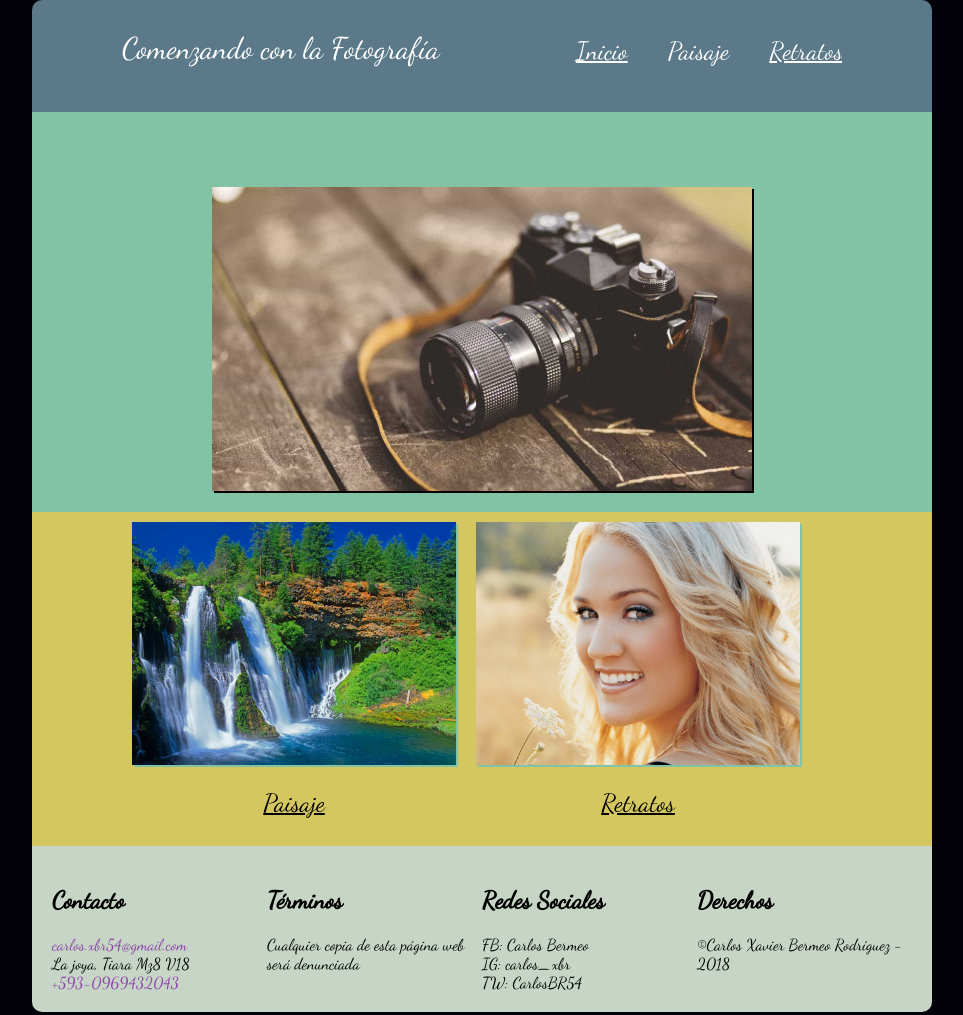
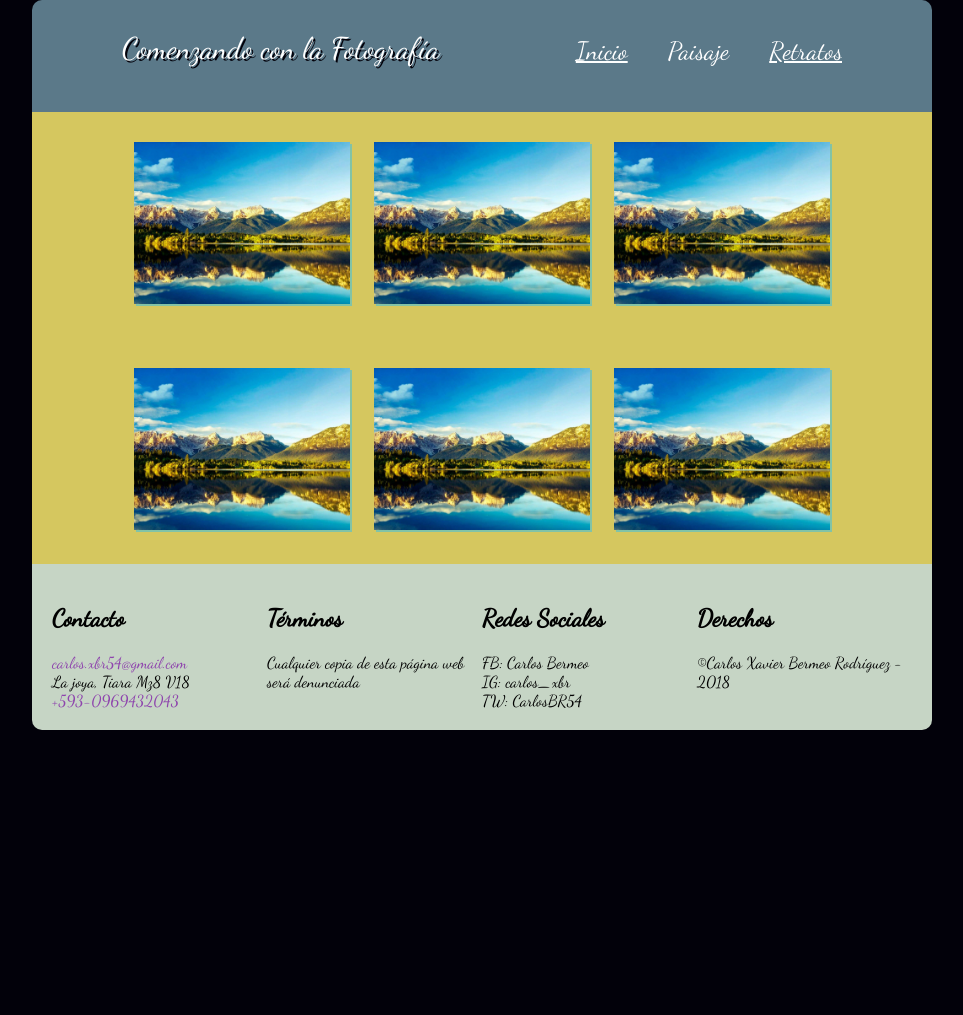
Before and after one commit to CarlosBR54/Trabajo2, a plain HTML site: page paisajes.html in a window 1280 px wide. Shown: the whole page, without its empty margins (158-1121 px from the left). After the commit the page ends 800 px from the top, so only its background shows below. Drawn offline with Linux system fonts and the light colour scheme.

Commit message:
Paisaje a medias
Se agregaron las imágenes correspondientes a paisajes

```diff
--- a/css/style.css
+++ b/css/style.css
@@ -44,6 +44,10 @@ header{
   padding-top:30px;
   min-height:70px;
   border-radius: 10px 10px 0 0;
+}
+
+.container span{
+  text-shadow: 2px 2px #02010a;
 }
 
 header a{
@@ -109,7 +113,6 @@ header nav{
 }
 
 #imagen1,#imagen2{
-  overflow: visible;
   transition: .5s;
 }
 
@@ -125,7 +128,22 @@ header nav{
   -webkit-transform: translate(20px, -5px);
 }
 
+/* Boxes 1 */
+#boxes1{
+  background: #d5c75f;
+}
 
+#boxes1 .box1{
+  float:left;
+  text-align: center;
+  width: calc(100%/3);
+  padding: 30px 0 30px 0;
+}
+
+#boxes1 .box1 img{
+  width:90%;
+  box-shadow: 2px 2px #82c3a6;
+}
 /* Footer */
 footer{
   padding:20px;
@@ -155,13 +173,14 @@ footer{
 
 /* Media Queries */
 @media(max-width: 900px){
-  header #titulo, header nav,#boxes .box{
+  header #titulo, header nav,#boxes .box,#boxes1 .box1{
     float:none;
     text-align:center;
     width:100%;
   }
   .container span{
     font-size: 25px;
+    margin-left: 25px;
   }
   #container2 img{
     width: 125%;
--- a/paisajes.html
+++ b/paisajes.html
@@ -25,20 +25,25 @@
       </div>
     </header>
 
-    <section id="container2">
+    <section id="boxes1">
       <div class="container">
-        <img src="./img/camaraP.jpg" title="C&aacute;mara" class="camara">
-      </div>
-    </section>
-    <section id="boxes">
-      <div class="container">
-        <div class="box">
-          <img id="imagen1" src="./img/paisaje.jpg">
-          <h1><a href="paisajes.html">Paisaje</a></h1>
+        <div class="box1">
+          <img id="p1" src="./img/p1.jpg">
         </div>
-        <div class="box">
-          <img id="imagen2" src="./img/modelo.jpg">
-          <h3><a href="retratos.html">Retratos</a></h3>
+        <div class="box1">
+          <img id="p2" src="./img/p1.jpg">
+        </div>
+        <div class="box1">
+          <img id="p3" src="./img/p1.jpg">
+        </div>
+        <div class="box1">
+          <img id="p4" src="./img/p1.jpg">
+        </div>
+        <div class="box1">
+          <img id="p5" src="./img/p1.jpg">
+        </div>
+        <div class="box1">
+          <img id="p6" src="./img/p1.jpg">
         </div>
       </div>
     </section>
```
Also changed, not shown: img/p1.jpg (added), img/r1.jpg (added).
